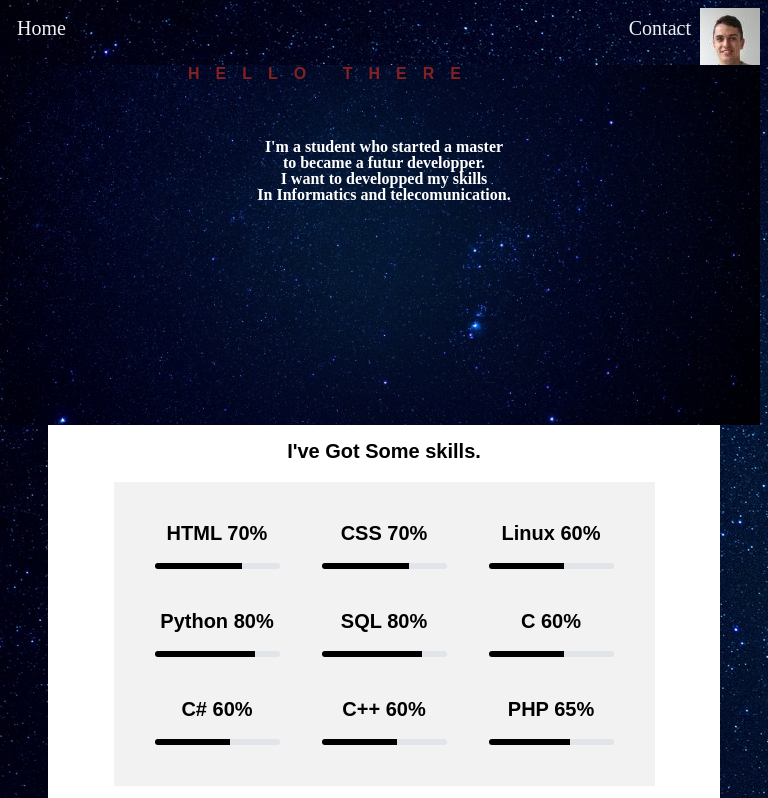
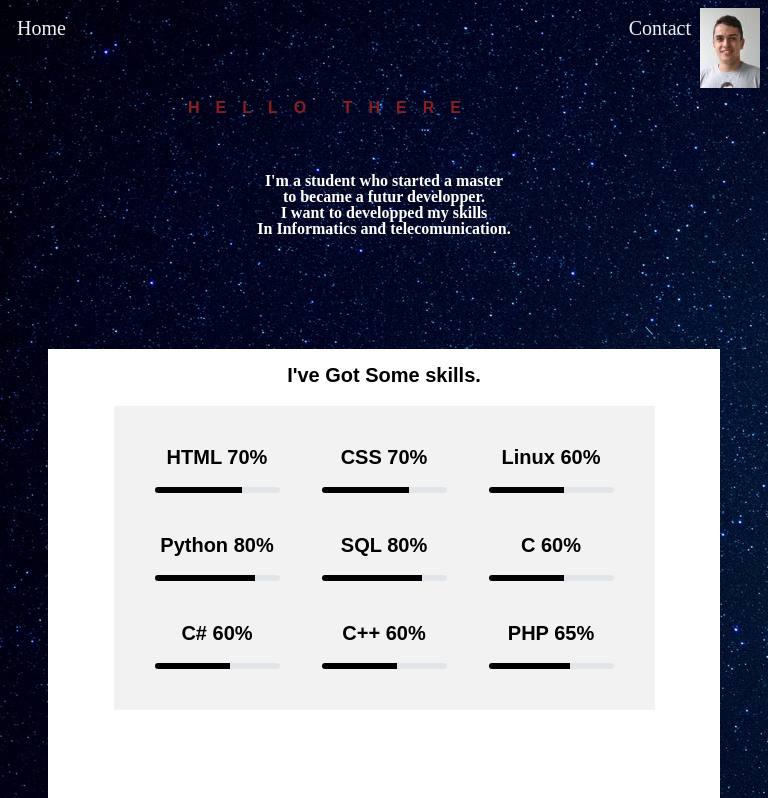
Before and after one commit to louisHg/LouisHg.github.io, a plain HTML site: page index.html in a window 768 px wide. Shown: the top 798 px of the page. Drawn offline with Linux system fonts and the light colour scheme.

Commit message:
Update style.css

```diff
--- a/style.css
+++ b/style.css
@@ -387,9 +387,8 @@
   }
 
   header {
-    height: 45vh;
-    background: url("background.jpg");
-    margin-top: 5px;
+    height: 250px;
+    margin-top: 50px;
     background-size: cover;
     background-position: center center;
     position: relative;
```
